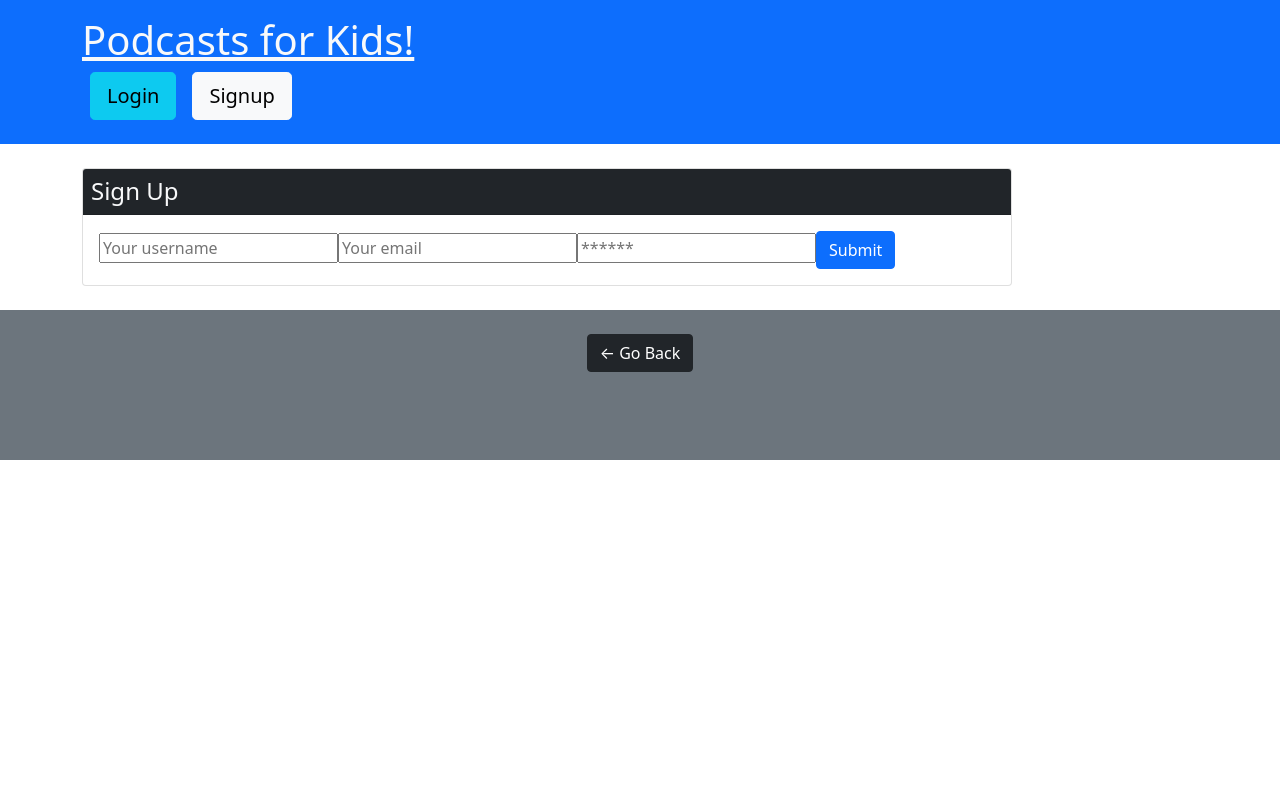
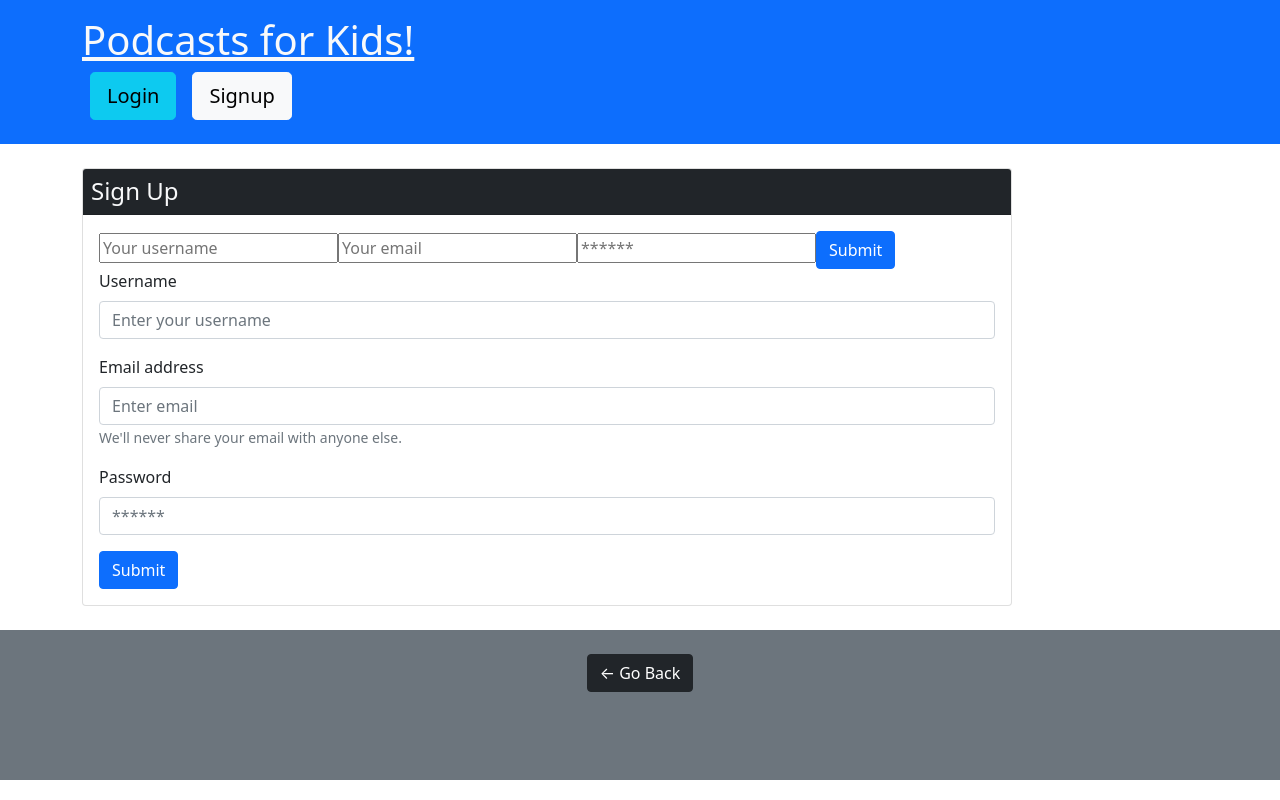
Before and after one commit to fchang1720/Podcast-Website, a React (Create React App) app in the folder client/: page /signup in a window 1280 px wide. Built offline with nearby package versions, Linux system fonts and the light colour scheme.

Commit message:
adding signup styling

```diff
--- a/client/src/pages/Signup.js
+++ b/client/src/pages/Signup.js
@@ -5,6 +5,7 @@ import { useMutation } from '@apollo/client';
 import { ADD_USER } from '../utils/mutations';
 
 import Auth from '../utils/auth';
+import Form from 'react-bootstrap/Form';
 
 const Signup = () => {
   const [formState, setFormState] = useState({
@@ -85,6 +86,34 @@ const Signup = () => {
               </form>
             )}
 
+             {/* // form inputs for the signup page */}
+          {/* username input */}
+          <Form onSubmit={handleFormSubmit}>
+          <Form.Group className="mb-3 form-input" controlId="">
+            <Form.Label>Username</Form.Label>
+            <Form.Control type="text" placeholder="Enter your username" name='username' value={formState.name} onChange={handleChange}/>
+          </Form.Group>
+          {/* email input */}
+          <Form.Group className="mb-3 form-input" controlId="formBasicEmail">
+            <Form.Label>Email address</Form.Label>
+            <Form.Control type="email" placeholder="Enter email" name='email' value={formState.email} onChange={handleChange}/>
+            <Form.Text className="text-muted">
+              We'll never share your email with anyone else.
+            </Form.Text>
+          </Form.Group>
+              {/* password input */}
+        <Form.Group className="mb-3 form-input" controlId="formBasicPassword">
+          <Form.Label>Password</Form.Label>
+          <Form.Control type="password" placeholder="******" name='password' value={formState.password} onChange={handleChange}/>
+        </Form.Group>
+
+        <button variant="primary" type="submit" className="btn btn-block btn-primary">
+            Submit
+        </button>
+        </Form>
+
+
+
             {error && (
               <div className="my-3 p-3 bg-danger text-white">
                 {error.message}
```
